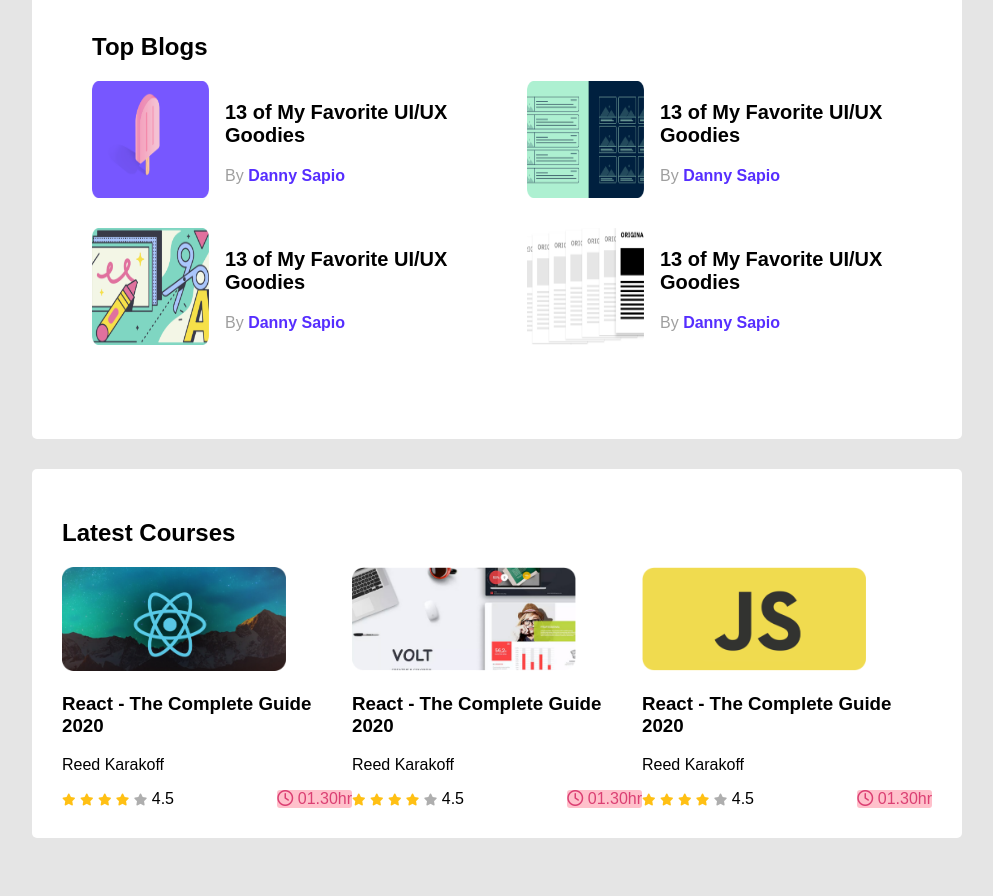
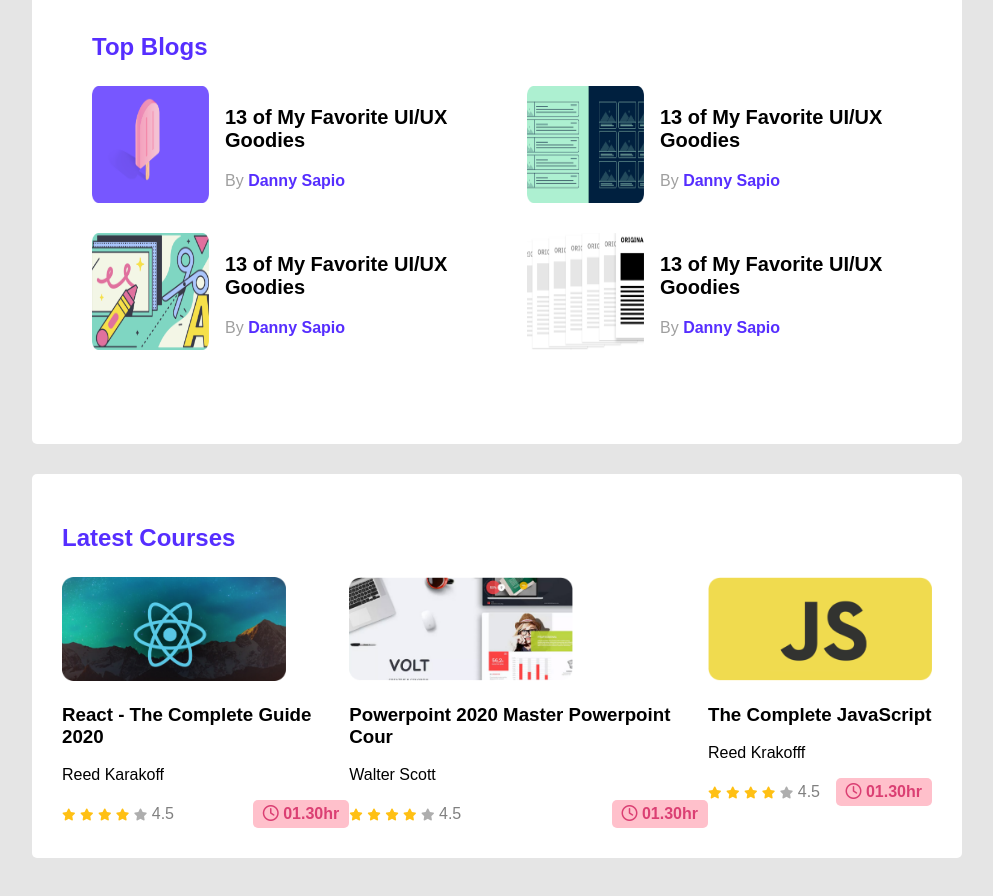
Before and after one commit to imranhossain905/leader-board, a plain HTML site: page index.html in a window 1280 px wide. Shown: the part 330-1226 px from the top of the page, without its empty margins (143-1136 px from the left). Drawn offline with Linux system fonts and the light colour scheme.

Commit message:
leader-board

```diff
--- a/index.html
+++ b/index.html
@@ -45,7 +45,7 @@
         </div>
         <hr>
         <div class="top-blogs">
-            <h2 id="section-title2" class="section-title">Top Blogs</h2>
+            <h2 id="section-title2" class="section-titel">Top Blogs</h2>
             <div class="bolgs">
                 <artical class="blog">
                     <div class="thumbnail">
@@ -89,7 +89,7 @@
     <!-- latest course
      -->
      <section class="section">
-        <h2 class="section-title">Latest Courses</h2>
+        <h2 class="section-titel">Latest Courses</h2>
         <div class="courses">
             <div class="course">
                <div class="course-banner">
@@ -105,7 +105,7 @@
                         <i class="fa-solid fa-star fielled"></i>
                         <i class="fa-solid fa-star fielled"></i>
                         <i class="fa-solid fa-star empty"></i>
-                        <span>4.5</span>
+                        <span class="rate">4.5</span>
                     </div>
 
                     <div class="course-duration">
@@ -120,8 +120,8 @@
                 <img src="images/courses/course-2.png" alt="">
                </div>
                <div class="course-daitel">
-                <h3>React - The Complete Guide 2020 </h3>
-                <p class="course-author">Reed Karakoff</p>
+                <h3>Powerpoint 2020 Master Powerpoint Cour</h3>
+                <p class="course-author">Walter Scott</p>
                 <div class="course-info">
                     <div>
                         <i class="fa-solid fa-star fielled"></i>
@@ -129,7 +129,7 @@
                         <i class="fa-solid fa-star fielled"></i>
                         <i class="fa-solid fa-star fielled"></i>
                         <i class="fa-solid fa-star empty"></i>
-                        <span>4.5</span>
+                        <span class="rate">4.5</span>
                     </div>
 
                     <div class="course-duration">
@@ -144,8 +144,8 @@
                 <img src="images/courses/course-3.png" alt="">
                </div>
                <div class="course-daitel">
-                <h3>React - The Complete Guide 2020 </h3>
-                <p class="course-author">Reed Karakoff</p>
+                <h3>The Complete JavaScript   </h3>
+                <p class="course-author">Reed Krakofff</p>
                 <div class="course-info">
                     <div>
                         <i class="fa-solid fa-star fielled"></i>
@@ -153,7 +153,7 @@
                         <i class="fa-solid fa-star fielled"></i>
                         <i class="fa-solid fa-star fielled"></i>
                         <i class="fa-solid fa-star empty"></i>
-                        <span>4.5</span>
+                        <span class="rate">4.5</span>
                     </div>
 
                     <div class="course-duration">
--- a/style.css
+++ b/style.css
@@ -129,12 +129,15 @@ courses styles
     display: flex;
     grid-template-columns: repeat(3, 1fr);
 }
+
 .course-info {
     display: flex;
     align-items: center;
     justify-content: space-between;
 
+
 }
+
 .fa-star {
     font-size: 12px;
 }
@@ -144,8 +147,15 @@ courses styles
 .fa-star.empty {
     color: #aeaeae;
 }
+.rate {
+    font-weight: 540;
+    color: gray;
+}
 .course-duration {
     background-color:pink ;
     color: rgb(219, 63, 115);
-    border-radius: 3px;
+    border-radius: 5px;
+    padding: 5px 10px;
+    font-weight: 700;
+
 }
```
